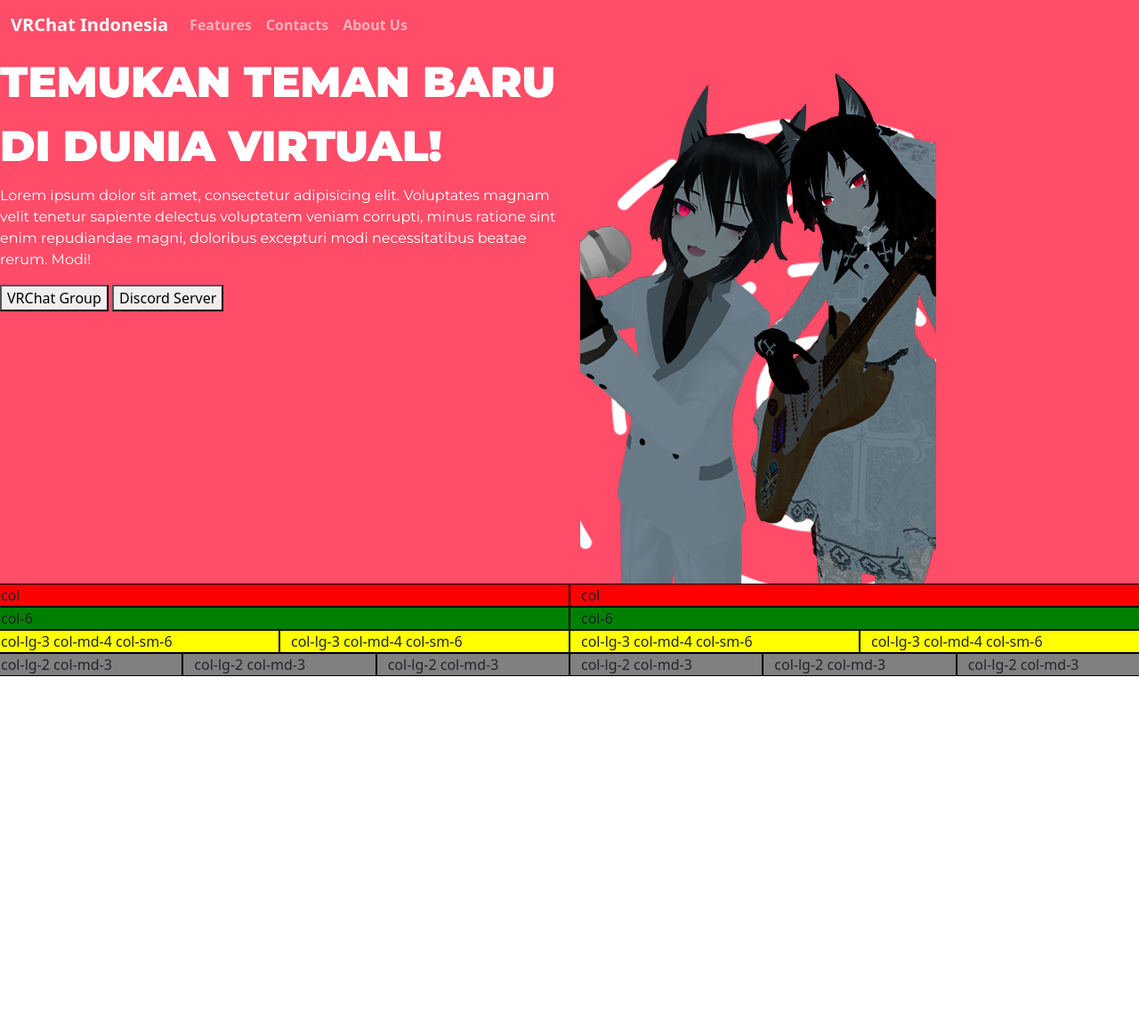
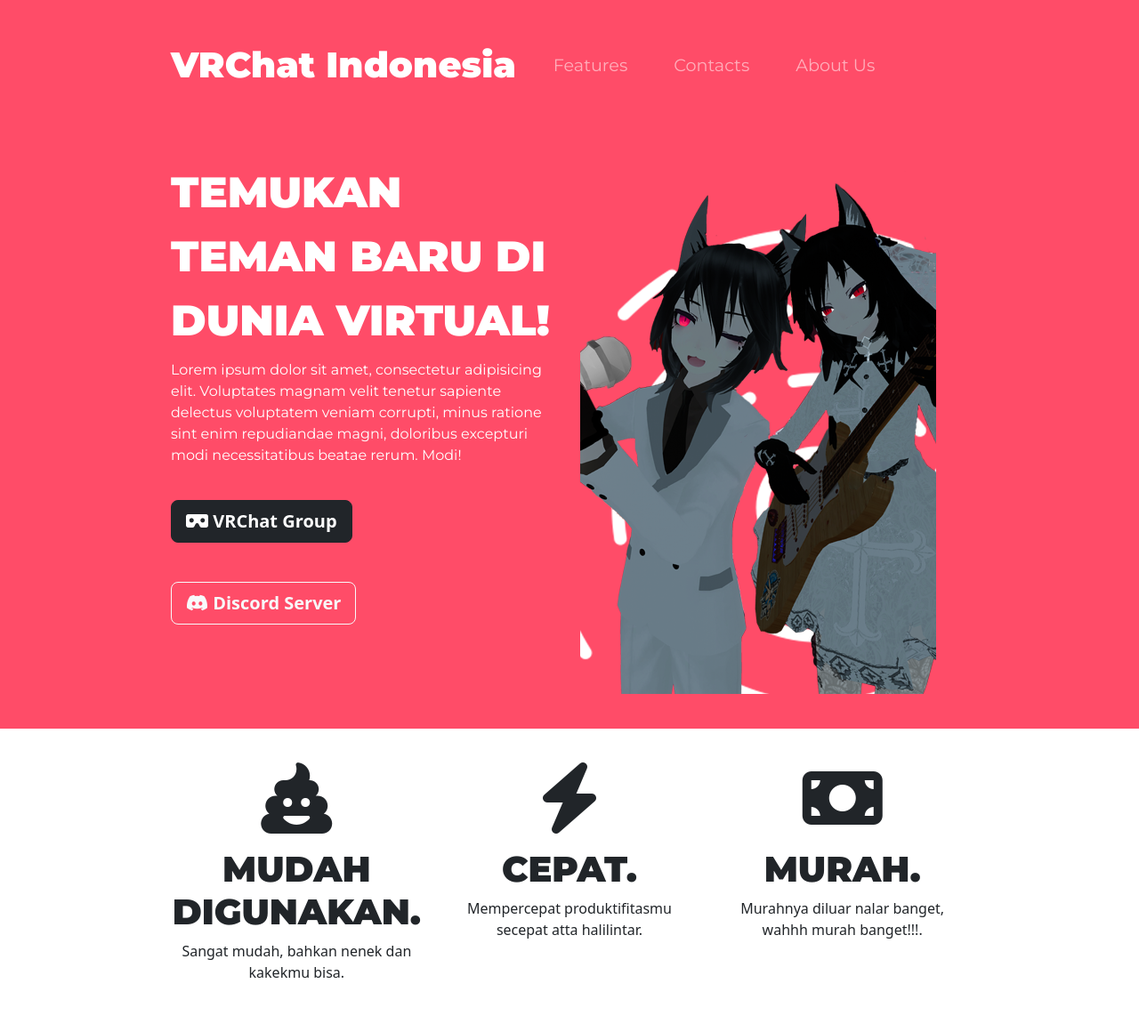
Before and after one commit to Nywaa/Web-Development-EX, a plain HTML site: page Bootstrap-Labs/index.html in a window 1280 px wide. Shown: the whole page at 89% size. Before the commit the page ends 800 px from the top, so only its background shows below. Drawn offline with nearby package versions, Linux system fonts and the light colour scheme.

Commit message:
Added web features things, and more contents

```diff
--- a/Bootstrap-Labs/css/style.css
+++ b/Bootstrap-Labs/css/style.css
@@ -8,6 +8,34 @@
 }
 
 /* -- Class Selector -- */
+.container-fluid
+{
+    padding: 3% 15%;
+}
+
+.navbar
+{
+    padding: 0 0 4.5rem;
+}
+
+.navbar-brand
+{
+    font-family: 'Montserrat', sans-serif;
+    font-size: 2.5rem;
+    font-weight: bold;
+}
+
+.nav-item
+{
+    padding: 0 18px;
+}
+
+.nav-link
+{
+    font-family: 'Montserrat', sans-serif;
+    font-size: 1.2rem;
+}
+
 .web-slogan
 {
     font-size: 3rem;
@@ -19,16 +47,36 @@
     font-family: 'Montserrat', sans-serif;
 }
 
+.btn
+{
+    font-weight: bold;
+    margin: 5% 3% 5% 0;
+}
+
+.nameFeature
+{
+    font: 1.5rem;
+}
+
+.icon-features
+{
+    font-size: 5rem;
+}
+
+.icon-features:hover
+{
+    transition: ease-in 0.2s;
+    color: #ff4c68;
+}
 
 /* -- ID Selector -- */
-#navigationBar
+#webTitles
 {
     background-color: #ff4c68;
-    font-weight: bold;
+    color: white;
 }
 
-#webTitles
+#webFeatures
 {
-    color: white;
-    background-color: #ff4c68;
+    text-align: center;
 }
--- a/Bootstrap-Labs/index.html
+++ b/Bootstrap-Labs/index.html
@@ -17,14 +17,17 @@
         <!-- Bootstrap Javascript -->
         <script src="https://cdn.jsdelivr.net/npm/bootstrap@5.2.3/dist/js/bootstrap.bundle.min.js" integrity="sha384-kenU1KFdBIe4zVF0s0G1M5b4hcpxyD9F7jL+jjXkk+Q2h455rYXK/7HAuoJl+0I4" crossorigin="anonymous"></script>
 
+        <!-- Font Awesome Javascript -->
+        <script src="https://kit.fontawesome.com/0a25bc799f.js" crossorigin="anonymous"></script>
+
         <!-- Personal CSS -->
         <link rel="stylesheet" href="css/style.css">
     </head>
     <body>
-        <!-- Navigation Bar -->
-        <section id="navigationBar">
+        <!-- Navigation Bar & We Titles -->
+        <section id="webTitles">
+            <div class="container-fluid">
                 <nav class="navbar navbar-expand-lg navbar-dark">
-                <div class="container-fluid">
                      <!-- Navbar Brand-->
                      <a href="" class="navbar-brand">VRChat Indonesia</a>
 
@@ -47,79 +50,46 @@
                              </li>
                          </ul>
                      </div>
-                </div>
                 </nav>
-        </section>
 
-        <!-- Website Titles -->
-        <section id="webTitles">
                 <div class="row">
                     <div class="col-lg-6">
                         <h1 class="web-slogan">Temukan teman baru di dunia virtual!</h1>
                         <p class="slogan-desc">Lorem ipsum dolor sit amet, consectetur adipisicing elit. Voluptates magnam velit tenetur sapiente delectus voluptatem veniam corrupti, minus ratione sint enim repudiandae magni, doloribus excepturi modi necessitatibus beatae rerum. Modi!</p>
-                    <button>VRChat Group</button>
-                    <button>Discord Server</button>
+                        <a href="https://vrchat.com/home/group/grp_aeff1e5a-8a73-4d88-97b9-c42c6560d8d9" target="_blank" rel="noopener noreferrer" class="btn btn-lg btn-dark"><i class="fa-solid fa-vr-cardboard"></i> VRChat Group</a>
+                        <a href="https://discord.gg/y2Jz83S" target="_blank" rel="noopener noreferrer" class="btn btn-lg btn-outline-light"><i class="fa-brands fa-discord"></i> Discord Server</a>
                     </div>
 
                     <div class="col-lg-6">
-                    <img src="images/titles-img.png" alt="vrchat-avatar">
+                        <img src="images/titles-img.png" alt="vrchat-avatar" class="title-image">
+                    </div>
                 </div>
             </div>
         </section>
 
-        <!-- Row & Col Experiment -->
+        <section id="webFeatures">
+            <div class="container-fluid">
                 <div class="row">
-            <div class="col" style="background-color: red; border: 1px solid black;">
-                col
+                    <div class="col-lg-4">
+                        <p><i class="fa-solid fa-poo icon-features"></i></p>
+                        <h1 class="nameFeature">Mudah digunakan.</h1>
+                        <p>Sangat mudah, bahkan nenek dan kakekmu bisa.</p>
                     </div>
-            <div class="col" style="background-color: red; border: 1px solid black;">
-                col
+
+                    <div class="col-lg-4">
+                        <p><i class="fa-solid fa-bolt icon-features"></i></p>
+                        <h1 class="nameFeature">Cepat.</h1>
+                        <p>Mempercepat produktifitasmu secepat atta halilintar.</p>
+
+                    </div>
+
+                    <div class="col-lg-4">
+                        <p><i class="fa-solid fa-money-bill icon-features"></i></p>
+                        <h1 class="nameFeature">Murah.</h1>
+                        <p>Murahnya diluar nalar banget, wahhh murah banget!!!.</p>
                     </div>
                 </div>
-
-        <div class="row">
-            <div class="col-6" style="background-color: green; border: 1px solid black;">
-                col-6
             </div>
-            <div class="col-6" style="background-color: green; border: 1px solid black;">
-                col-6
-            </div>
-        </div>
-
-        <div class="row">
-            <div class="col-lg-3 col-md-4 col-sm-6" style="background-color: yellow; border: 1px solid black;">
-                col-lg-3 col-md-4 col-sm-6
-            </div>
-            <div class="col-lg-3 col-md-4 col-sm-6" style="background-color: yellow; border: 1px solid black;">
-                col-lg-3 col-md-4 col-sm-6
-            </div>
-            <div class="col-lg-3 col-md-4 col-sm-6" style="background-color: yellow; border: 1px solid black;">
-                col-lg-3 col-md-4 col-sm-6
-            </div>
-            <div class="col-lg-3 col-md-4 col-sm-6" style="background-color: yellow; border: 1px solid black;">
-                col-lg-3 col-md-4 col-sm-6
-            </div>
-        </div>
-
-        <div class="row">
-            <div class="col-lg-2 col-md-3" style="background-color: grey; border: 1px solid black">
-                col-lg-2 col-md-3
-            </div>
-            <div class="col-lg-2 col-md-3" style="background-color: grey; border: 1px solid black">
-                col-lg-2 col-md-3
-            </div>
-            <div class="col-lg-2 col-md-3" style="background-color: grey; border: 1px solid black">
-                col-lg-2 col-md-3
-            </div>
-            <div class="col-lg-2 col-md-3" style="background-color: grey; border: 1px solid black">
-                col-lg-2 col-md-3
-            </div>
-            <div class="col-lg-2 col-md-3" style="background-color: grey; border: 1px solid black">
-                col-lg-2 col-md-3
-            </div>
-            <div class="col-lg-2 col-md-3" style="background-color: grey; border: 1px solid black">
-                col-lg-2 col-md-3
-            </div>
-        </div>
+        </section>
     </body>
 </html>
```
Lines whose indentation alone changed are shown as unchanged.
